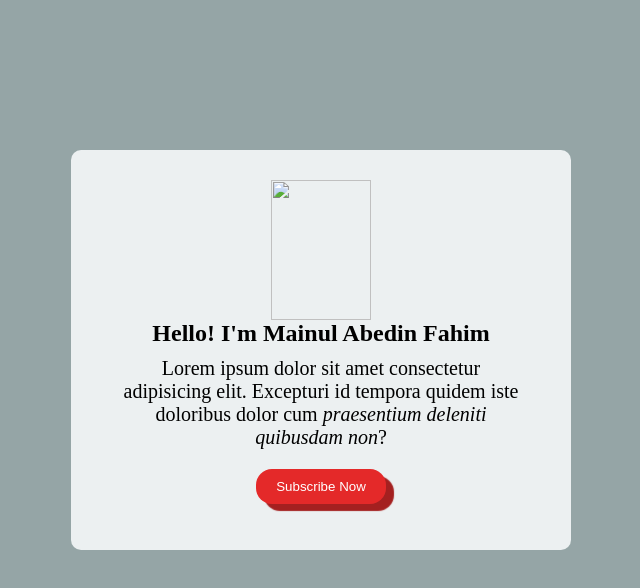
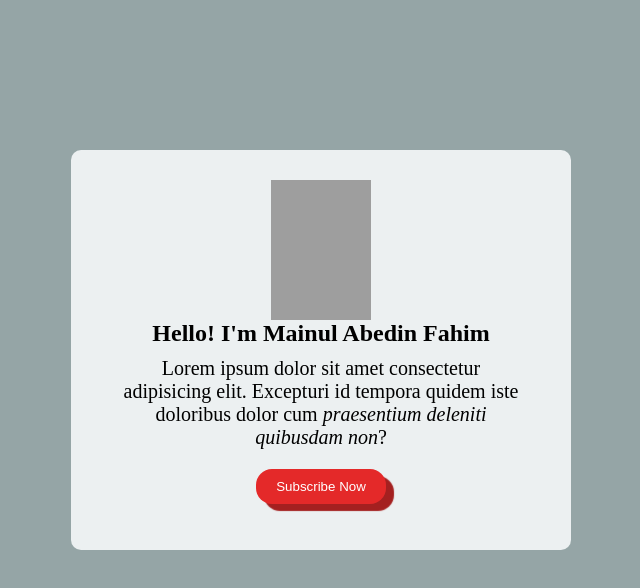
Before and after one commit to mabedinfahim/Assignment-02-for-shopify, a plain HTML site: page index.html in a window 1280 px wide. Shown: the whole page, without its empty margins (319-959 px from the left). Drawn offline with Linux system fonts and the light colour scheme; the site is published under a folder, as on GitHub Pages, so addresses that start at the root find nothing.

Commit message:
img was not showing its resolved

```diff
--- a/index.html
+++ b/index.html
@@ -10,7 +10,7 @@
 <body>
     <section>
         <div>
-            <img src="/images/18527131_1869367633316132_1691586651620895068_o.png" alt="" srcset="">
+            <img src="./images/18527131_1869367633316132_1691586651620895068_o.png" alt="" srcset="">
             <h2>Hello! I'm Mainul Abedin Fahim</h2>
             <p>Lorem ipsum dolor sit amet consectetur adipisicing elit. Excepturi id tempora quidem iste doloribus dolor cum <i>praesentium deleniti quibusdam non</i>?</p>
             <button>Subscribe Now</button>
```
